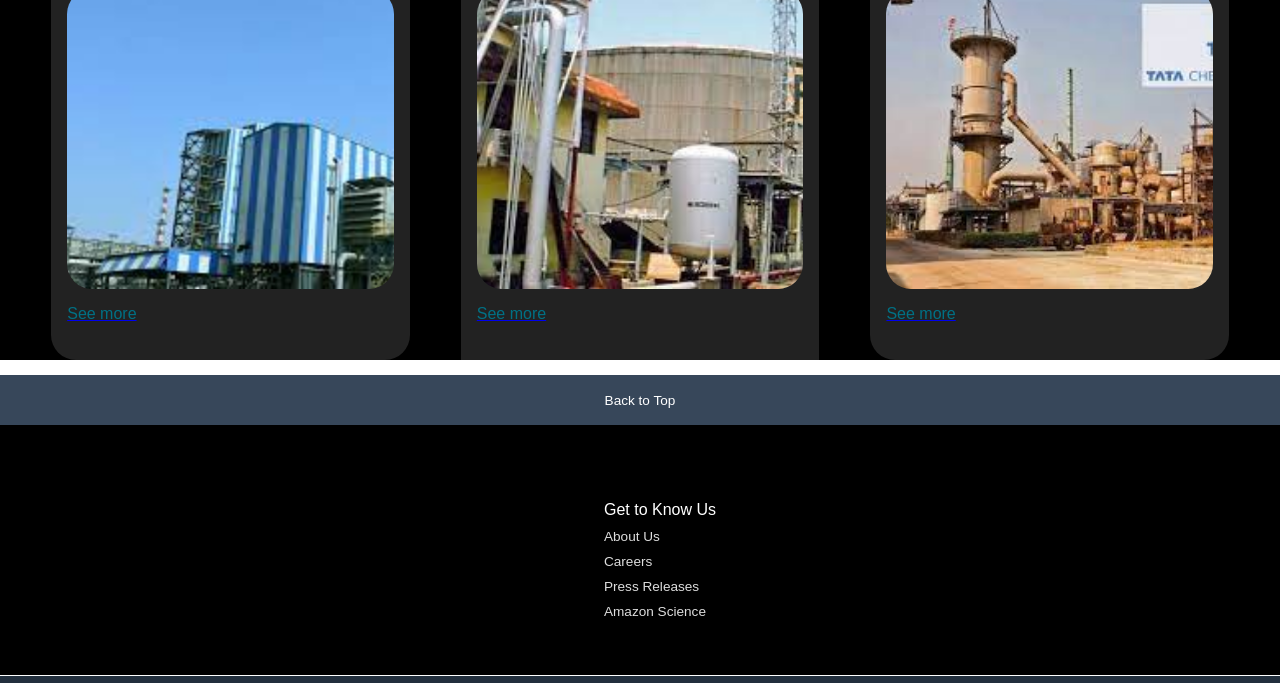
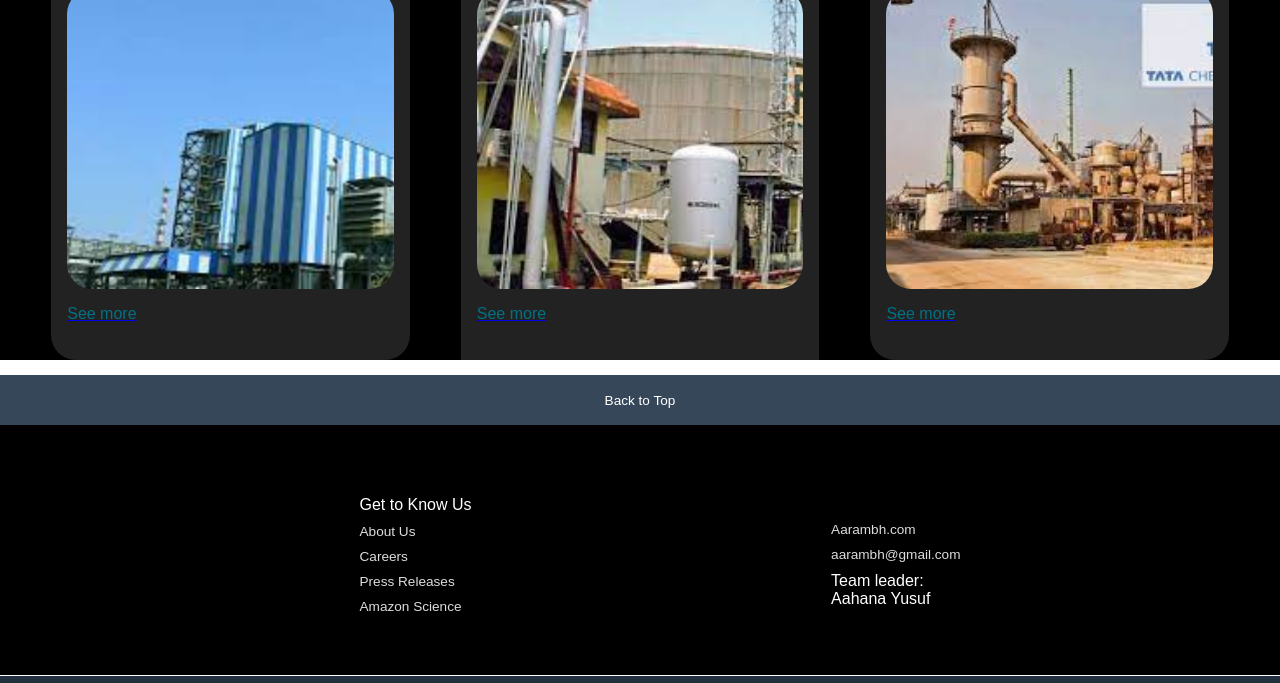
Before and after one commit to iayushhb/Aarambh, a plain HTML site: page index.html in a window 1280 px wide. Shown: the part 1330-2013 px from the top of the page. Drawn offline with Linux system fonts and the light colour scheme.

Commit message:
some more n more ui changes

```diff
--- a/index.html
+++ b/index.html
@@ -104,6 +104,12 @@
                 <a>Press Releases</a>
                 <a>Amazon Science</a>
             </ul>
+            <ul>
+                <a>Aarambh.com</a>
+                <a>aarambh@gmail.com</a>
+                <p>Team leader:</p>
+                <p>Aahana Yusuf</p>
+            </ul>
         </div>
         <div class="foot-panel3">
             <div class="logo">
--- a/style.css
+++ b/style.css
@@ -184,7 +184,7 @@ footer {
     background-color: black;
     color: white;
     height: 250px;
-    justify-content: center;
+    justify-content: space-evenly;
     align-items: center;
     display: flex;
 }
@@ -196,6 +196,7 @@ ul a {
     display: block;
     font-size: 0.85rem;
     margin-top: 10px;
+    margin-bottom: 10px;
     color: #dddddd;
 }
 
```
